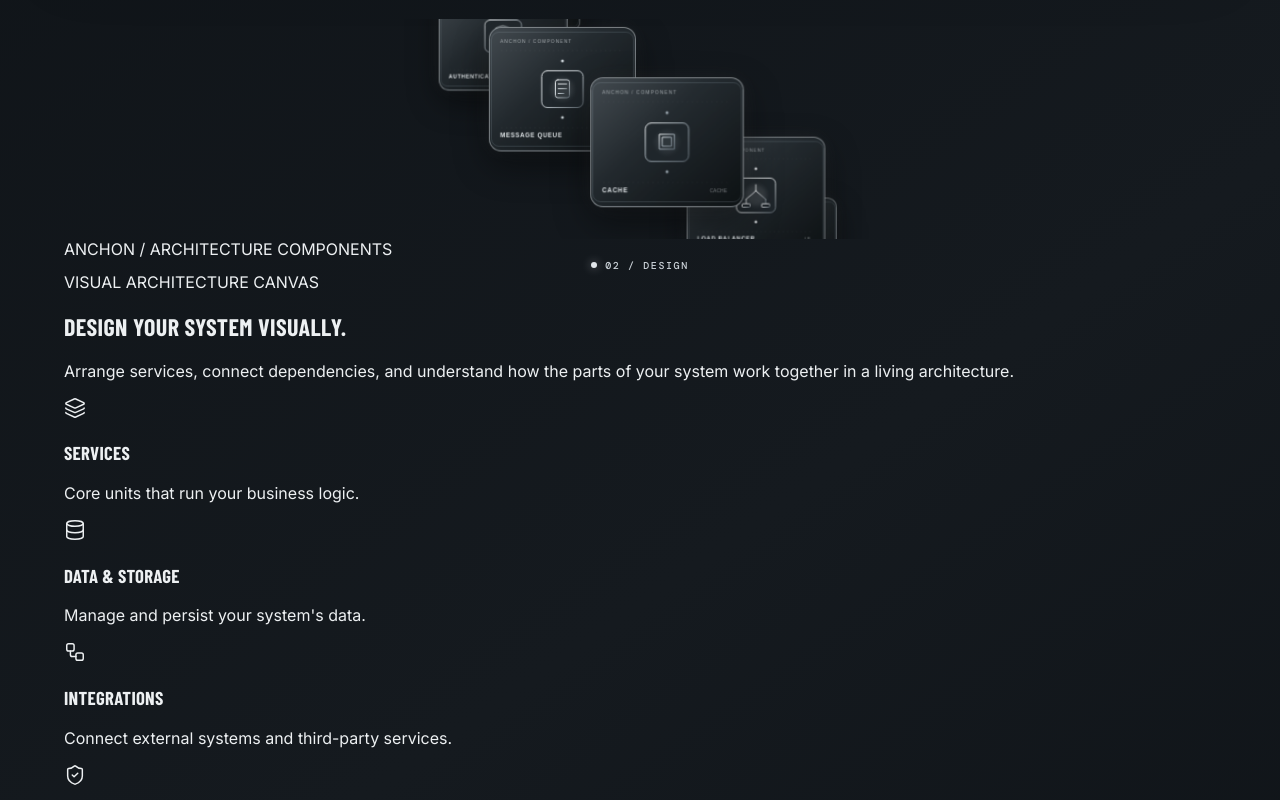
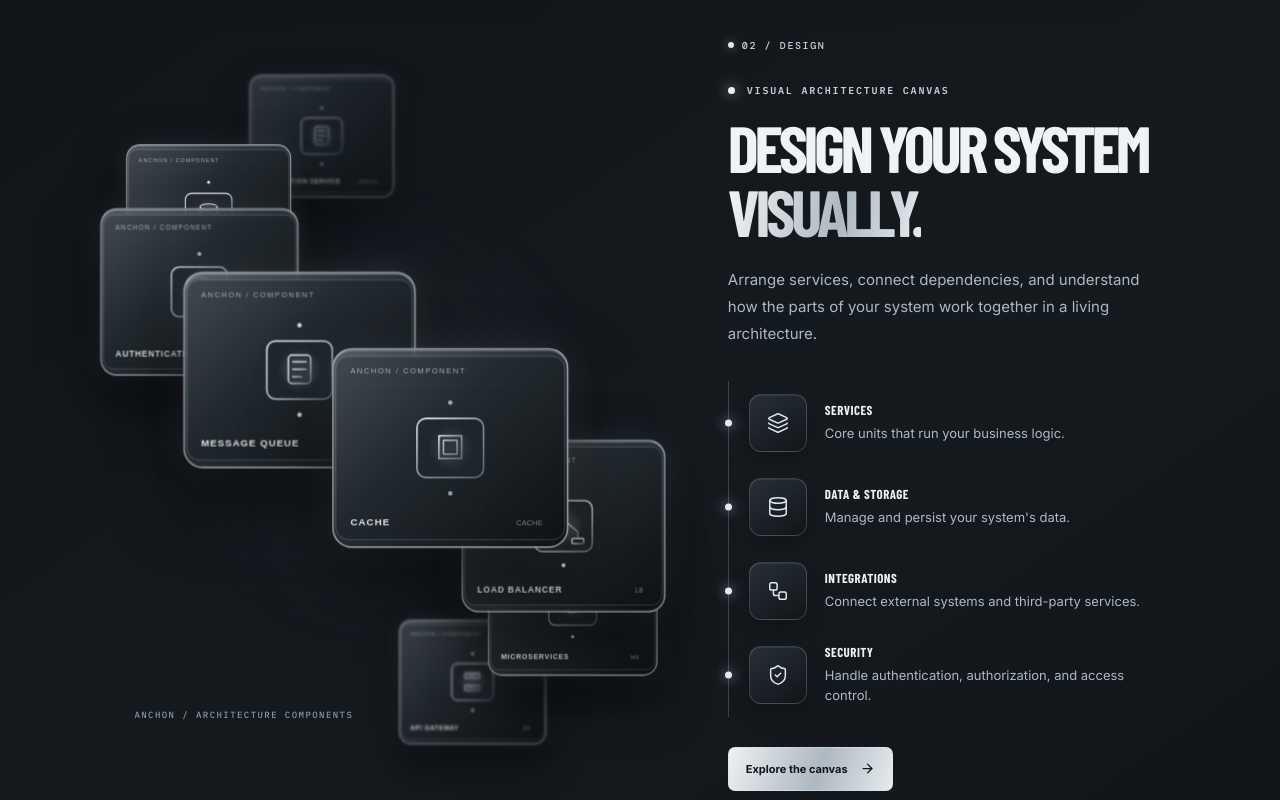
Before and after one commit to raghul0610/breachx, a React (Vite) app: page / in a window 1280 px wide. Shown: the part 1060-1860 px from the top of the page. Built offline with nearby package versions, Linux system fonts and the light colour scheme; no server answers; a web font is replaced by a local one.

Commit message:
style: create borderless immersive design spiral showcase

```diff
--- a/src/components/InteractiveArchitectureLanding.css
+++ b/src/components/InteractiveArchitectureLanding.css
@@ -218,3 +218,234 @@
 @media(prefers-reduced-motion:reduce) {
   .iad-root .iad-feature-visual.iad-mini-spiral .infinite-spiral__item { transition:none; }
 }
+
+
+/* Immersive design chapter: free-floating architecture spiral + editorial explainer. */
+.iad-root .iad-capabilities.iad-design-showcase {
+  position:relative;
+  display:grid;
+  grid-template-columns:minmax(0,1.12fr) minmax(390px,.88fr);
+  align-items:center;
+  gap:clamp(26px,4vw,68px);
+  width:min(1500px,calc(100% - 64px));
+  max-width:1500px;
+  margin:34px auto 70px;
+  padding:34px 0 42px;
+  overflow:visible;
+  border:0;
+  border-radius:0;
+  background:transparent;
+  box-shadow:none;
+}
+.iad-root .iad-design-spiral-wrap {
+  position:relative;
+  min-width:0;
+  height:650px;
+  overflow:visible;
+  isolation:isolate;
+}
+.iad-root .iad-design-spiral-aura {
+  position:absolute;
+  left:48%;
+  top:50%;
+  width:min(76%,560px);
+  aspect-ratio:1;
+  transform:translate(-50%,-50%);
+  border-radius:50%;
+  background:radial-gradient(circle,rgba(190,202,212,.13) 0%,rgba(123,137,149,.055) 34%,transparent 70%);
+  filter:blur(22px);
+  pointer-events:none;
+}
+.iad-root .iad-design-spiral.infinite-spiral {
+  position:absolute;
+  inset:0;
+  width:100%;
+  height:100%;
+  min-height:0;
+  overflow:visible;
+  cursor:grab;
+  touch-action:pan-x;
+}
+.iad-root .iad-design-spiral .infinite-spiral__stage { overflow:visible; }
+.iad-root .iad-design-spiral .infinite-spiral__item {
+  border:1px solid rgba(224,232,238,.62);
+  background:linear-gradient(145deg,rgba(82,94,104,.72),rgba(15,19,23,.94));
+  box-shadow:0 22px 48px rgba(0,0,0,.56),0 0 26px rgba(220,230,238,.11),inset 0 1px rgba(255,255,255,.28);
+  backdrop-filter:blur(12px);
+  transition:border-color .25s ease,box-shadow .25s ease;
+}
+.iad-root .iad-design-spiral .infinite-spiral__item:hover {
+  border-color:#f0f3f5;
+  box-shadow:0 26px 56px rgba(0,0,0,.62),0 0 34px rgba(226,234,240,.2),inset 0 1px rgba(255,255,255,.38);
+}
+.iad-root .iad-design-spiral-caption {
+  position:absolute;
+  left:clamp(12px,3vw,42px);
+  bottom:20px;
+  z-index:4;
+  color:#89959e;
+  font:500 9px var(--anchon-font-data,monospace);
+  letter-spacing:.16em;
+}
+.iad-root .iad-design-copy {
+  position:relative;
+  z-index:3;
+  max-width:610px;
+  padding:28px 12px 28px 0;
+}
+.iad-root .iad-design-copy>.iad-overline {
+  justify-content:flex-start;
+  margin:0 0 32px;
+  color:#c2cbd1;
+}
+.iad-root .iad-design-eyebrow {
+  display:flex;
+  align-items:center;
+  gap:12px;
+  margin-bottom:18px;
+  color:#c5cdd3;
+  font:600 10px var(--anchon-font-data,monospace);
+  letter-spacing:.18em;
+}
+.iad-root .iad-design-eyebrow i {
+  display:block;
+  width:7px;height:7px;
+  border-radius:50%;
+  background:#edf1f4;
+  box-shadow:0 0 13px rgba(235,241,245,.8);
+}
+.iad-root .iad-design-copy>h2 {
+  max-width:680px;
+  margin:0 0 22px;
+  color:#f0f2f4;
+  font:650 clamp(40px,5.1vw,70px)/.99 var(--anchon-font-ui,Inter,sans-serif);
+  letter-spacing:-.065em;
+}
+.iad-root .iad-design-copy>h2 span {
+  color:#cbd3d9;
+  background:linear-gradient(105deg,#f4f6f7 0%,#aeb8c0 58%,#e8edf0 100%);
+  background-clip:text;
+  -webkit-background-clip:text;
+  -webkit-text-fill-color:transparent;
+}
+.iad-root .iad-design-description {
+  max-width:590px;
+  margin:0 0 34px;
+  color:#aeb8c0;
+  font:400 15px/1.8 var(--anchon-font-ui,Inter,sans-serif);
+}
+.iad-root .iad-design-capabilities {
+  position:relative;
+  display:grid;
+  gap:0;
+  margin:0 0 30px;
+  padding:0 0 0 20px;
+  border-left:1px solid rgba(194,205,214,.23);
+}
+.iad-root .iad-design-capability {
+  position:relative;
+  display:grid;
+  grid-template-columns:58px minmax(0,1fr);
+  align-items:center;
+  gap:18px;
+  min-height:84px;
+  padding:10px 0;
+}
+.iad-root .iad-design-capability:before {
+  content:"";
+  position:absolute;
+  left:-24px;
+  top:50%;
+  width:7px;height:7px;
+  transform:translateY(-50%);
+  border-radius:50%;
+  background:#e4e9ed;
+  box-shadow:0 0 12px rgba(230,237,242,.72);
+}
+.iad-root .iad-design-capability-icon {
+  display:grid;
+  place-items:center;
+  width:58px;height:58px;
+  border:1px solid rgba(202,213,221,.2);
+  border-radius:12px;
+  background:linear-gradient(145deg,rgba(48,57,64,.72),rgba(16,20,24,.82));
+  color:#e2e8ec;
+  box-shadow:inset 0 1px rgba(255,255,255,.07),0 8px 20px rgba(0,0,0,.2);
+}
+.iad-root .iad-design-capability h3 {
+  margin:0 0 5px;
+  color:#edf0f2;
+  font:700 13px/1.2 var(--anchon-font-ui,Inter,sans-serif);
+  letter-spacing:.035em;
+  text-transform:uppercase;
+}
+.iad-root .iad-design-capability p {
+  margin:0;
+  color:#aeb8c0;
+  font:400 13px/1.55 var(--anchon-font-ui,Inter,sans-serif);
+}
+.iad-root .iad-design-cta {
+  display:inline-flex;
+  align-items:center;
+  gap:12px;
+  min-height:44px;
+  padding:0 17px;
+  border:1px solid rgba(220,228,234,.52);
+  border-radius:7px;
+  background:linear-gradient(110deg,#edf1f3,#aeb8c0 55%,#e6ebee);
+  color:#111619;
+  font:700 11px var(--anchon-font-ui,Inter,sans-serif);
+  cursor:pointer;
+  transition:transform .2s ease,box-shadow .2s ease;
+}
+.iad-root .iad-design-cta:hover {
+  transform:translateY(-2px);
+  box-shadow:0 9px 28px rgba(220,230,238,.16);
+}
+.iad-root .iad-design-cta:focus-visible { outline:2px solid #edf1f4;outline-offset:4px; }
+@media(max-width:1000px) {
+  .iad-root .iad-capabilities.iad-design-showcase {
+    grid-template-columns:minmax(0,1fr) minmax(330px,.9fr);
+    gap:16px;width:calc(100% - 36px);
+  }
+  .iad-root .iad-design-spiral-wrap { height:570px; }
+  .iad-root .iad-design-copy>h2 { font-size:clamp(36px,5vw,54px); }
+  .iad-root .iad-design-capability { grid-template-columns:48px minmax(0,1fr);gap:13px;min-height:76px; }
+  .iad-root .iad-design-capability-icon { width:48px;height:48px; }
+}
+@media(max-width:760px) {
+  .iad-root .iad-capabilities.iad-design-showcase {
+    grid-template-columns:1fr;
+    width:calc(100% - 28px);
+    margin:16px auto 46px;
+    padding:10px 0 26px;
+    gap:0;
+  }
+  .iad-root .iad-design-spiral-wrap { height:470px;margin:0 -10px; }
+  .iad-root .iad-design-copy { max-width:none;padding:0 8px; }
+  .iad-root .iad-design-copy>.iad-overline { margin-bottom:22px; }
+  .iad-root .iad-design-copy>h2 { max-width:560px;font-size:clamp(42px,10vw,60px); }
+  .iad-root .iad-design-description { font-size:14px; }
+  .iad-root .iad-design-capability { min-height:74px; }
+  .iad-root .iad-design-spiral-caption { bottom:10px;left:20px;font-size:8px; }
+}
+@media(max-width:420px) {
+  .iad-root .iad-design-spiral-wrap { height:400px; }
+  .iad-root .iad-design-copy>h2 { font-size:40px; }
+  .iad-root .iad-design-capability-icon { width:44px;height:44px; }
+}
+.iad-root[data-theme="light"] .iad-design-copy>h2,
+.iad-root[data-theme="light"] .iad-design-capability h3 { color:#172b32; }
+.iad-root[data-theme="light"] .iad-design-copy>h2 span { background-image:linear-gradient(105deg,#263c44,#60727a 58%,#334b54); }
+.iad-root[data-theme="light"] .iad-design-description,
+.iad-root[data-theme="light"] .iad-design-capability p { color:#526773; }
+.iad-root[data-theme="light"] .iad-design-eyebrow,
+.iad-root[data-theme="light"] .iad-design-copy>.iad-overline { color:#31545a; }
+.iad-root[data-theme="light"] .iad-design-capability-icon { border-color:#cbdadb;background:linear-gradient(145deg,#fff,#eaf1f1);color:#28424a; }
+.iad-root[data-theme="light"] .iad-design-capability:before { background:#31545a;box-shadow:0 0 10px #31545a66; }
+.iad-root[data-theme="light"] .iad-design-spiral-caption { color:#617780; }
+.iad-root[data-theme="light"] .iad-design-spiral .infinite-spiral__item { border-color:rgba(56,77,87,.55); }
+@media(prefers-reduced-motion:reduce) {
+  .iad-root .iad-design-spiral .infinite-spiral__item,
+  .iad-root .iad-design-cta { transition:none; }
+}
```
